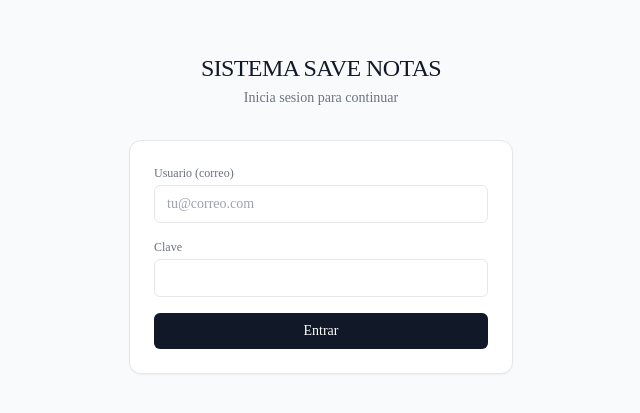
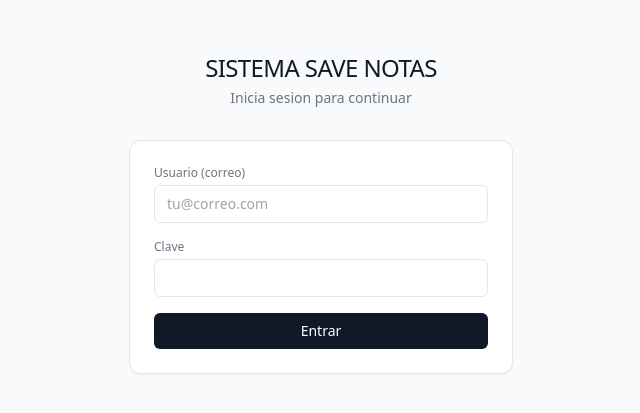
Before and after one commit to losalberty/Sistema-MAo, a Next.js app: page / in a window 1280 px wide. Shown: the part 187-600 px from the top of the page, without its empty margins (319-959 px from the left). Built offline with nearby package versions, Linux system fonts and the light colour scheme; no server answers.

Commit message:
Update globals.css

```diff
--- a/app/globals.css
+++ b/app/globals.css
@@ -1,6 +1,97 @@
 @tailwind base;
 @tailwind components;
 @tailwind utilities;
+
+/* ============================================================
+   Base visual del sistema
+   ============================================================ */
+
+@layer base {
+  :root {
+    /* Inter viene de @fontsource-variable/inter, importado en layout.tsx */
+    --font-inter: "Inter Variable";
+  }
+
+  html {
+    -webkit-text-size-adjust: 100%;
+  }
+
+  body {
+    @apply bg-[#f5f6f8] text-gray-900 antialiased;
+    /* numeros del mismo ancho: las columnas de cantidades y montos
+       quedan alineadas sin importar que digito sea */
+    font-feature-settings: "tnum" 1, "cv11" 1;
+  }
+
+  /* foco visible y consistente al navegar con teclado */
+  :focus-visible {
+    outline: 2px solid theme("colors.brand.400");
+    outline-offset: 1px;
+  }
+  input:focus-visible,
+  select:focus-visible,
+  textarea:focus-visible {
+    outline: none;
+    border-color: theme("colors.brand.400") !important;
+    box-shadow: 0 0 0 3px theme("colors.brand.100");
+  }
+
+  ::selection {
+    background: theme("colors.brand.100");
+  }
+
+  /* quitar las flechitas de los campos numericos */
+  input[type="number"]::-webkit-outer-spin-button,
+  input[type="number"]::-webkit-inner-spin-button {
+    -webkit-appearance: none;
+    margin: 0;
+  }
+  input[type="number"] {
+    -moz-appearance: textfield;
+  }
+
+  /* barras de desplazamiento discretas */
+  * {
+    scrollbar-width: thin;
+    scrollbar-color: theme("colors.gray.300") transparent;
+  }
+  ::-webkit-scrollbar {
+    width: 10px;
+    height: 10px;
+  }
+  ::-webkit-scrollbar-thumb {
+    background: theme("colors.gray.300");
+    border-radius: 999px;
+    border: 3px solid transparent;
+    background-clip: content-box;
+  }
+  ::-webkit-scrollbar-thumb:hover {
+    background: theme("colors.gray.400");
+    background-clip: content-box;
+  }
+}
+
+@layer components {
+  /* silueta que parpadea mientras cargan los datos */
+  .skeleton {
+    @apply rounded bg-gray-200/70;
+    animation: skeleton-pulse 1.4s ease-in-out infinite;
+  }
+}
+
+@keyframes skeleton-pulse {
+  0%,
+  100% {
+    opacity: 1;
+  }
+  50% {
+    opacity: 0.45;
+  }
+}
+
+/* ============================================================
+   Impresion
+   ============================================================ */
 
 @media print {
   @page {
```
